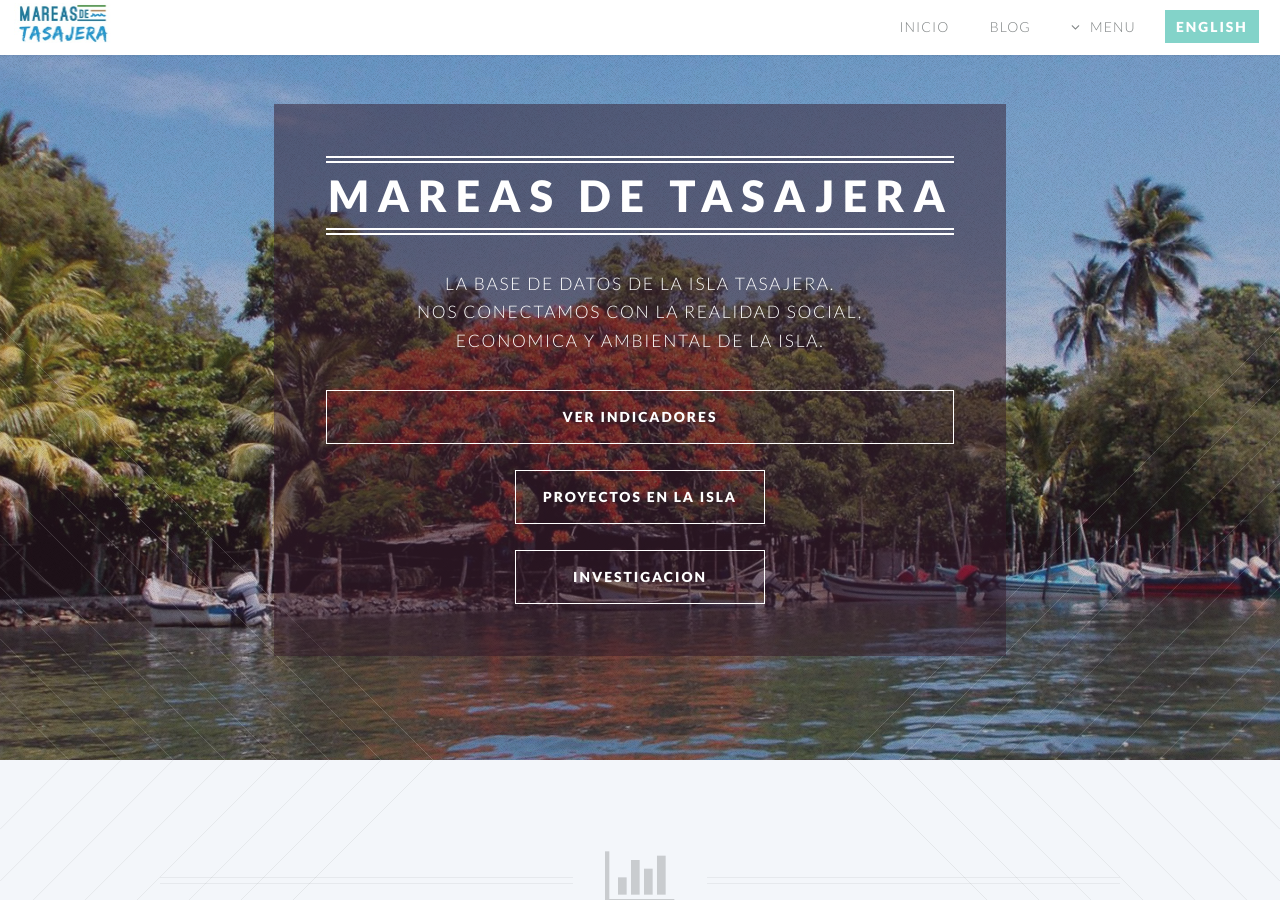
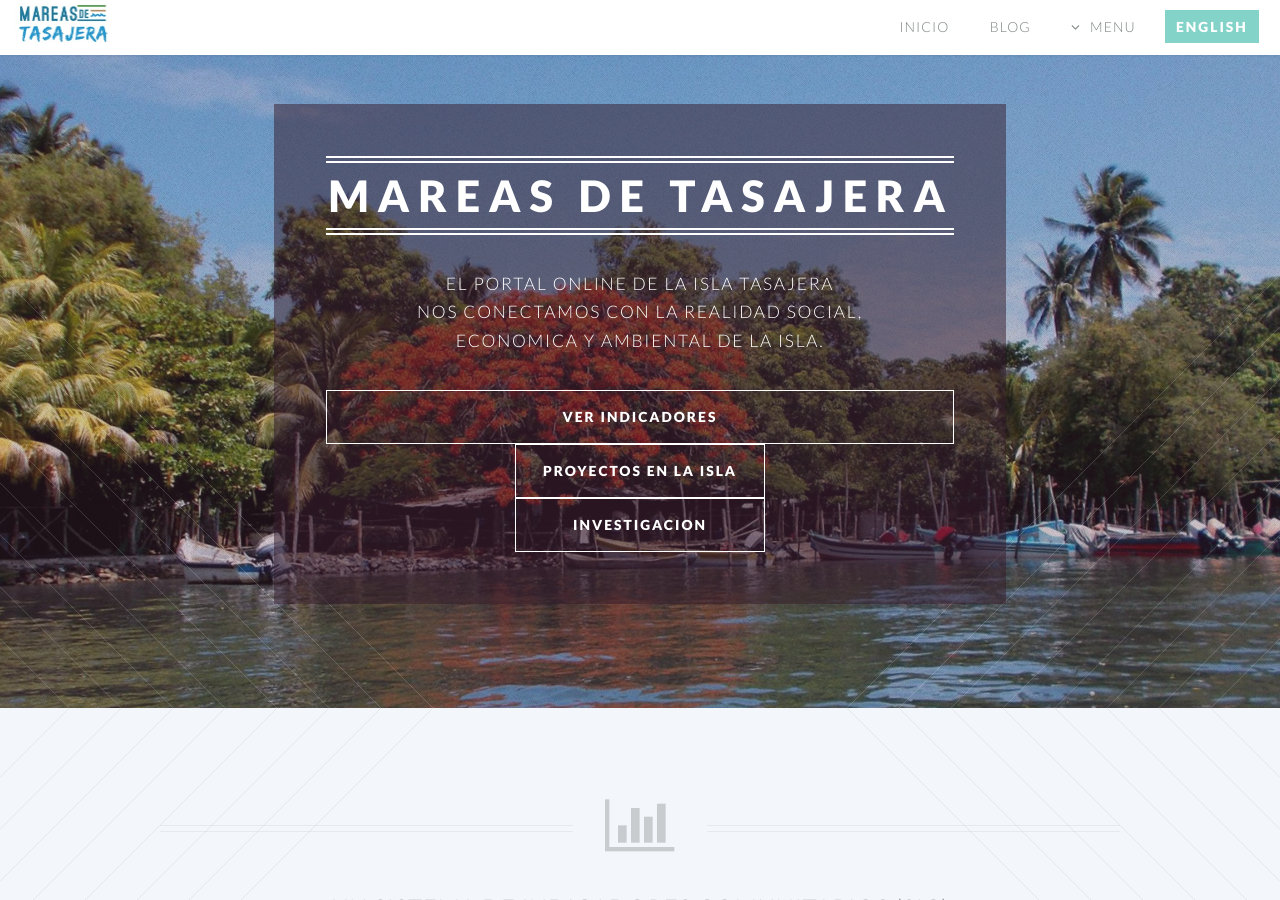
Before and after one commit to danteo90/danteo90.github.io, a Jekyll site: the page built from index.html, in a window 1280 px wide and 900 px high. Built offline with Jekyll 4.4.1, drawn with Linux system fonts in a browser that asks for light colours.

Commit message:
Update banner.html

```diff
--- a/_includes/banner.html
+++ b/_includes/banner.html
@@ -12,11 +12,11 @@
         <header>
             <h2>Mareas de Tasajera</h2>
         </header>
-        <p> La base de datos de la Isla Tasajera.<br />
+        <p> El portal online de la Isla Tasajera<br />
             nos conectamos con la realidad social,<br />
             economica y ambiental de la isla.</p>
         <footer>
-            <ul class="buttons vertical">
+            <ul class="">
                 <li><a href="#main" class="button fit scrolly">Ver indicadores</a></li>
                 <li><a href="#proyectos" class="button fir scrolly">Proyectos en la isla</a></li>
                 <li><a href="http://www.mareasdetasajera.com/el-proyecto.html" class="button fir scrolly">Investigacion</a></li>
```
